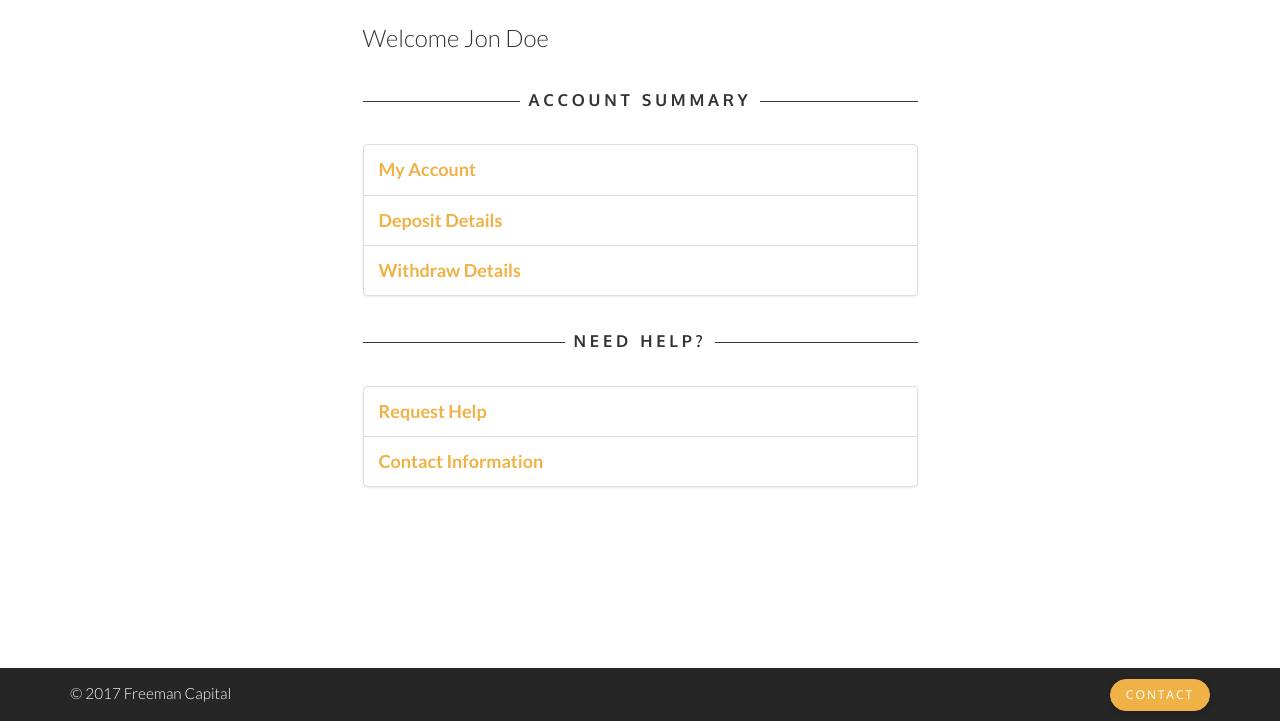
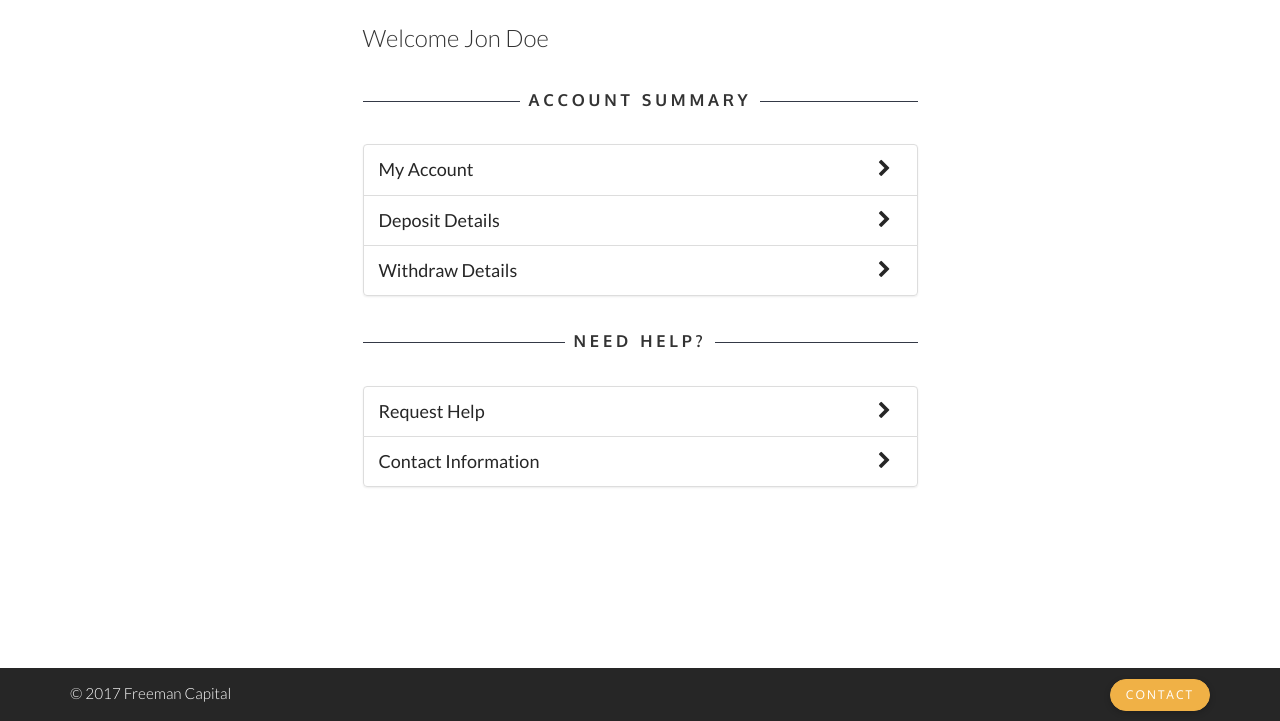
Before and after one commit to breonwilliams/freeman-app, a plain HTML site: page contact.html in a window 1280 px wide. Shown: the part 79-800 px from the top of the page. Drawn offline with nearby package versions, Linux system fonts and the light colour scheme.

Commit message:
modify link color

```diff
--- a/assets/css/main.css
+++ b/assets/css/main.css
@@ -4060,6 +4060,19 @@ Footer
     transition: all 0.5s;
     -webkit-transform: translateZ(0);
 }
+.contact_links {
+    display: block;
+    color: #262626;
+    cursor: pointer;
+    font-weight: 400;
+}
+.contact_links:after {
+    content: "\f054";
+    width: 1.3em;
+    display: inline-block;
+    font-family: FontAwesome;
+    float: right;
+}
 
 .tweet-icon {
     float: left;
--- a/contact.html
+++ b/contact.html
@@ -48,13 +48,13 @@
             <ul class="list-group">
 
                 <li class="list-group-item">
-                    <strong><a href="#" class="">My Account</a></strong>
+                    <strong><a href="#" class="contact_links">My Account</a></strong>
                 </li>
                 <li class="list-group-item">
-                    <strong><a href="#" class="">Deposit Details</a></strong>
+                    <strong><a href="#" class="contact_links">Deposit Details</a></strong>
                 </li>
                 <li class="list-group-item">
-                    <strong><a href="#" class="">Withdraw Details</a></strong>
+                    <strong><a href="#" class="contact_links">Withdraw Details</a></strong>
                 </li>
 
             </ul>
@@ -62,11 +62,11 @@
             <h3 class="site-section__title marginbot-35 margintop-35">Need Help?</h3>
             <ul class="list-group">
                 <li class="list-group-item">
-                    <strong><a href="#" class="">Request Help</a></strong>
+                    <strong><a href="#" class="contact_links">Request Help</a></strong>
                 </li>
 
                 <li class="list-group-item">
-                    <strong><a href="#" class="" data-toggle="modal" data-target="#contactModal">Contact Information</a></strong>
+                    <strong><a href="#" class="contact_links" data-toggle="modal" data-target="#contactModal">Contact Information</a></strong>
 
                     <div class="modal fade" id="contactModal" tabindex="-1" role="dialog" aria-labelledby="contactModalLabel">
                         <div class="modal-dialog" role="document">
```
